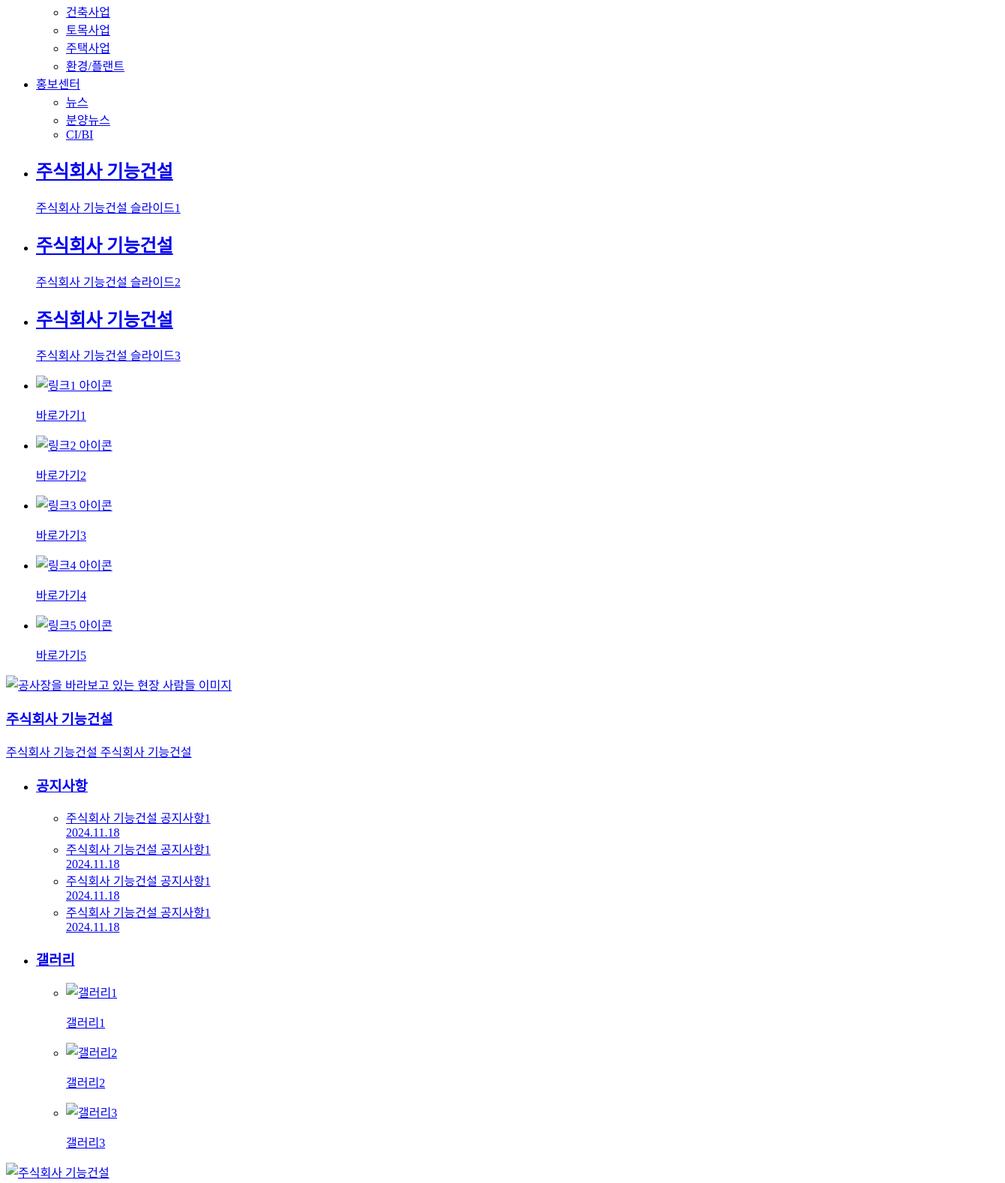
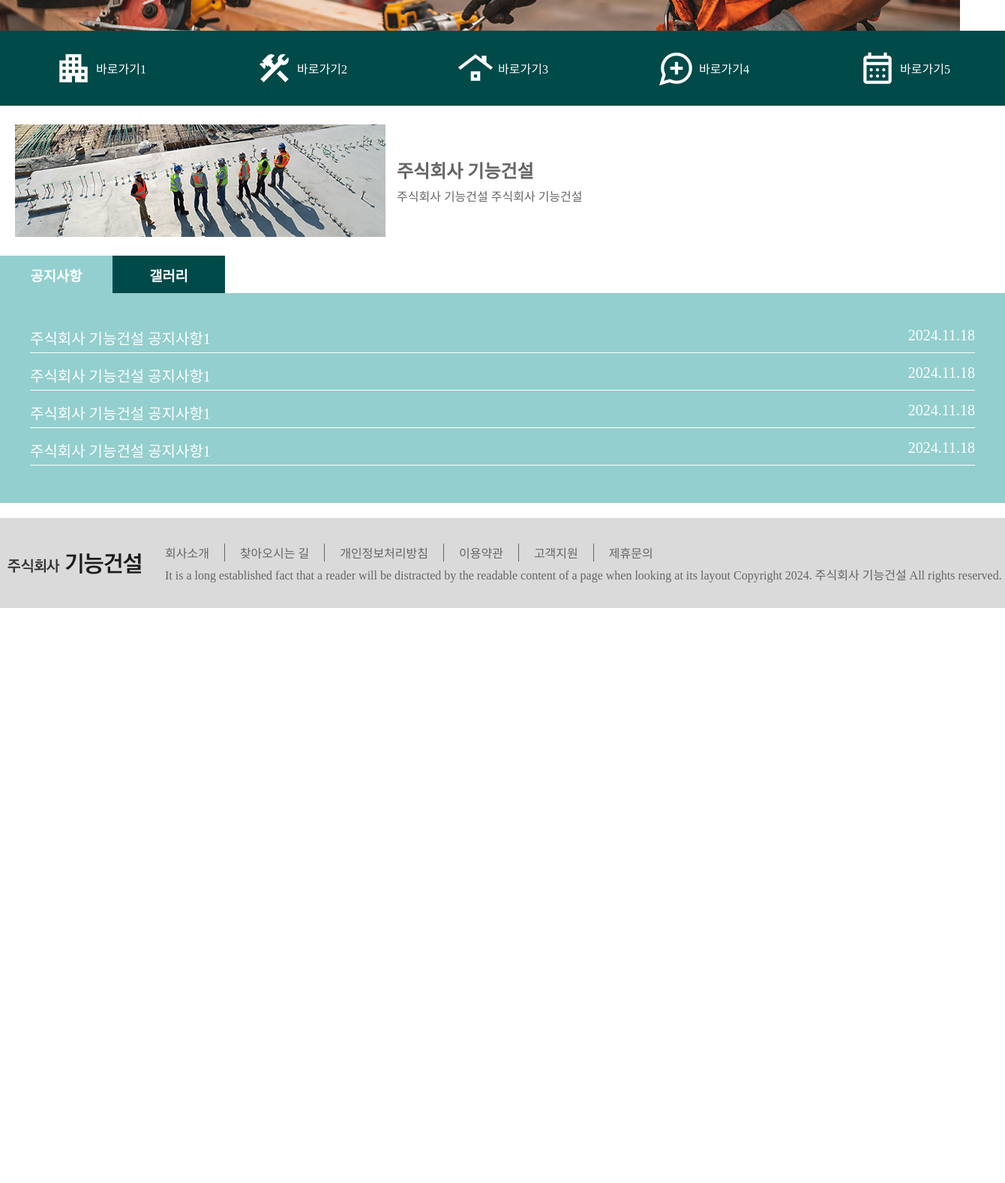
Before and after one commit to kimziyeon/webDesign-F1, a plain HTML site: page index.html in a window 1280 px wide. Shown: the part 309-1887 px from the top of the page at 75% size, 1340 px wide, since content can reach past the window. After the commit the page ends 1120 px from the top, so only its background shows below. Drawn offline with Linux system fonts and the light colour scheme; the site is published under a folder, as on GitHub Pages, so addresses that start at the root find nothing.

Commit message:
20241120 경로확인..ㅎ...

```diff
--- a/css/style.css
+++ b/css/style.css
@@ -146,17 +146,17 @@ nav>ul>li:hover>a {
 
 
 .slide .s1 {
-    background: url(/images/img1.jpg)no-repeat center/cover;
+    background: url(../images/img1.jpg)no-repeat center/cover;
     z-index: 3;
 }
 
 .slide .s2 {
-    background: url(/images/img2.jpg)no-repeat center/cover;
+    background: url(../images/img2.jpg)no-repeat center/cover;
     z-index: 2;
 }
 
 .slide .s3 {
-    background: url(/images/img3.jpg)no-repeat center/cover;
+    background: url(../images/img3.jpg)no-repeat center/cover;
     z-index: 1;
 }
 
--- a/index.html
+++ b/index.html
@@ -4,16 +4,16 @@
 <head>
     <meta charset="UTF-8">
     <meta name="viewport" content="width=device-width, initial-scale=1.0">
-    <link rel="stylesheet" href="/css/style.css">
-    <script src="/js/jquery-1.12.3.js"></script>
-    <script src="/js/script.js"></script>
+    <link rel="stylesheet" href="css/style.css">
+    <script src="js/jquery-1.12.3.js"></script>
+    <script src="js/script.js"></script>
     <title>주식회사 기능건설</title>
 </head>
 
 <body>
     <div class="wrap">
         <header>
-            <a href="#"><img src="/images/logo_h.png" alt="주식회사 기능건설"></a>
+            <a href="#"><img src="images/logo_h.png" alt="주식회사 기능건설"></a>
             <nav>
                 <ul>
                     <li>
@@ -84,26 +84,26 @@
         <main>
             <div class="direct">
                 <ul>
-                    <li><a href="#"><img src="/images/icon1.png" alt="링크1 아이콘">
+                    <li><a href="#"><img src="images/icon1.png" alt="링크1 아이콘">
                             <p>바로가기1</p>
                         </a></li>
-                    <li><a href="#"><img src="/images/icon2.png" alt="링크2 아이콘">
+                    <li><a href="#"><img src="images/icon2.png" alt="링크2 아이콘">
                             <p>바로가기2</p>
                         </a></li>
-                    <li><a href="#"><img src="/images/icon3.png" alt="링크3 아이콘">
+                    <li><a href="#"><img src="images/icon3.png" alt="링크3 아이콘">
                             <p>바로가기3</p>
                         </a></li>
-                    <li><a href="#"><img src="/images/icon4.png" alt="링크4 아이콘">
+                    <li><a href="#"><img src="images/icon4.png" alt="링크4 아이콘">
                             <p>바로가기4</p>
                         </a></li>
-                    <li><a href="#"><img src="/images/icon5.png" alt="링크5 아이콘">
+                    <li><a href="#"><img src="images/icon5.png" alt="링크5 아이콘">
                             <p>바로가기5</p>
                         </a></li>
                 </ul>
             </div>
             <div class="banner">
                 <a href="#">
-                    <img src="/images/bann.jpg" alt="공사장을 바라보고 있는 현장 사람들 이미지">
+                    <img src="images/bann.jpg" alt="공사장을 바라보고 있는 현장 사람들 이미지">
                     <div class="b_text">
                         <h3>주식회사 기능건설</h3>
                         <p>주식회사 기능건설 주식회사 기능건설</p>
@@ -143,13 +143,13 @@
                         </a>
                         <div class="gall tab">
                             <ul>
-                                <li><a href="#"><img src="/images/gall1.jpg" alt="갤러리1">
+                                <li><a href="#"><img src="images/gall1.jpg" alt="갤러리1">
                                         <p>갤러리1</p>
                                     </a></li>
-                                <li><a href="#"><img src="/images/gall2.jpg" alt="갤러리2">
+                                <li><a href="#"><img src="images/gall2.jpg" alt="갤러리2">
                                         <p>갤러리2</p>
                                     </a></li>
-                                <li><a href="#"><img src="/images/gall3.jpg" alt="갤러리3">
+                                <li><a href="#"><img src="images/gall3.jpg" alt="갤러리3">
                                         <p>갤러리3</p>
                                     </a></li>
                             </ul>
@@ -160,7 +160,7 @@
         </main>
 
         <footer>
-            <a href="#"><img src="/images/logo_f.png" alt="주식회사 기능건설"></a>
+            <a href="#"><img src="images/logo_f.png" alt="주식회사 기능건설"></a>
             <div class="f_menu">
                 <ul>
                     <li><a href="#">회사소개</a></li>
```
Also changed, not shown: 1 other file.
